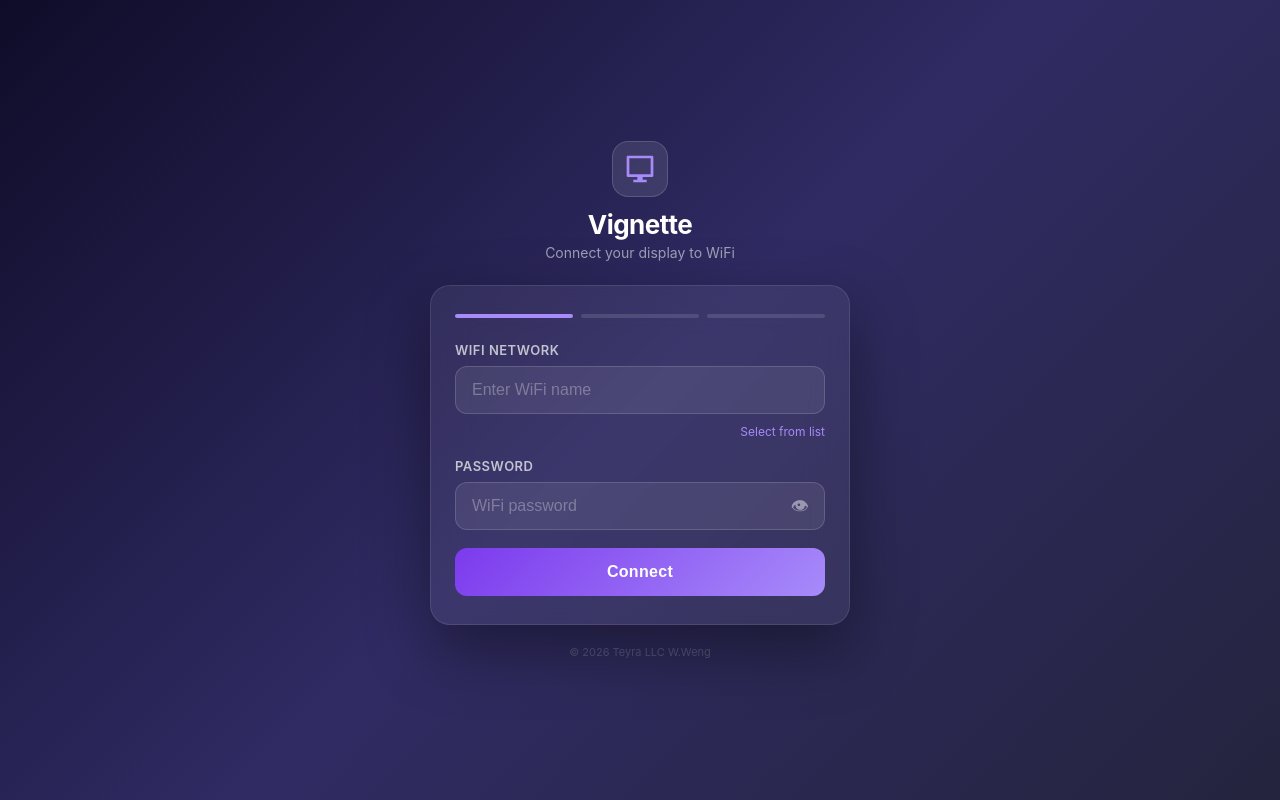
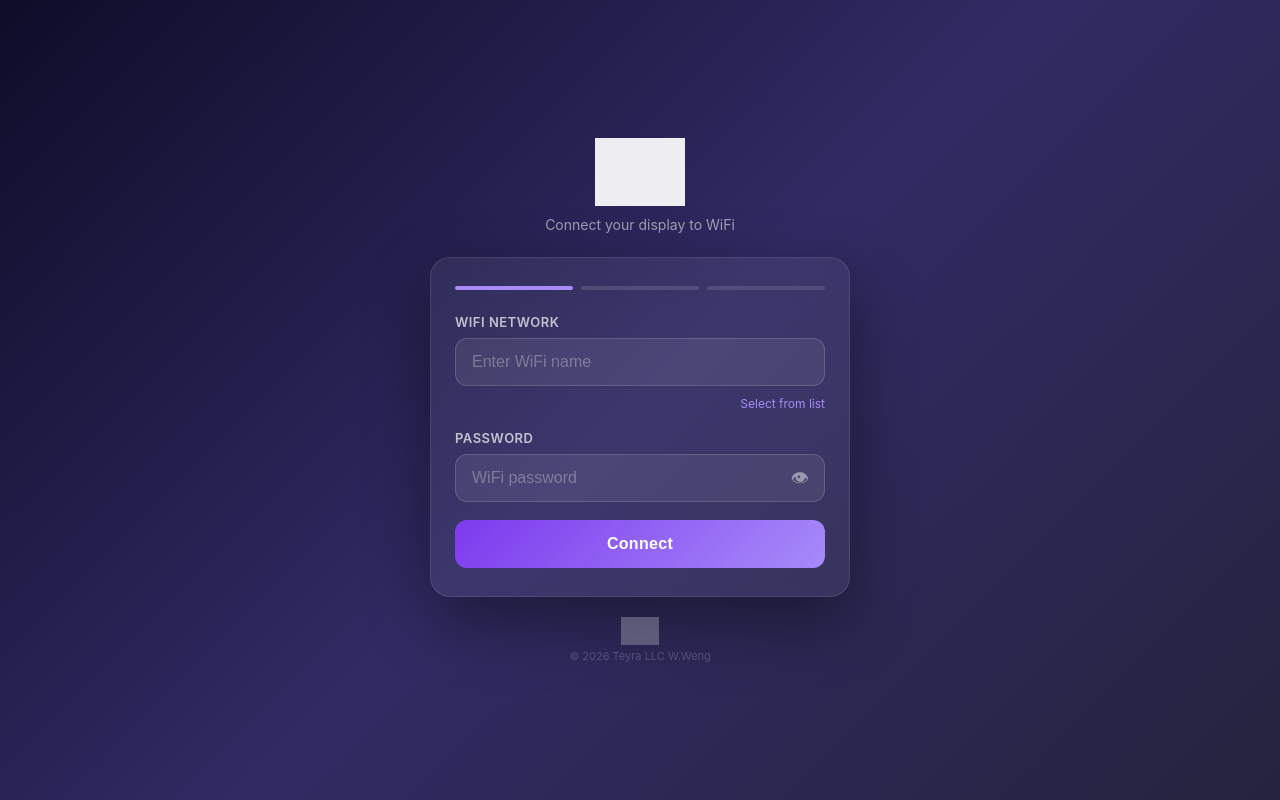
Before and after one commit to teyrallc/photopainter, a Flask app: page / in a window 1280 px wide. Run offline with Flask 3, Linux system fonts and the light colour scheme; data that the repository does not hold is empty; parts of the project's set-up code (start-up, migrations or seed data) failed here and were passed over; some libraries are stand-ins or nearby versions; grey boxes are pictures that could not be loaded.

Commit message:
feat: add Vignette logo to all branding pages and footer
- Add vignette-logo.svg to web/static/img/
- Replace text "Vignette" heading in auth/login with logo image
- Add logo above heading in auth/setup, verify, forgot
- Replace brand-icon + h1 in wifi_setup with logo
- Add logo footer to wifi_setup copyright
- Add logo above copyright in base.html footer
- Add logo to README license section

https://claude.ai/code/session_018FDmPZkUG7DrGDVXHRYYkN

```diff
--- a/web/templates/auth/forgot.html
+++ b/web/templates/auth/forgot.html
@@ -19,6 +19,7 @@
         .brand { text-align: center; margin-bottom: 24px; }
         .brand h1 { color: #f8fafc; font-size: 28px; font-weight: 700; letter-spacing: -0.5px; }
         .brand p { color: #94a3b8; font-size: 15px; margin-top: 4px; }
+        .brand-logo { height: 56px; filter: brightness(0) invert(1); opacity: 0.9; display: block; margin: 0 auto 12px; }
         .card {
             background: rgba(255, 255, 255, 0.05);
             backdrop-filter: blur(20px);
@@ -65,6 +66,7 @@
 <body>
     <div class="container">
         <div class="brand">
+            <img src="/static/img/vignette-logo.svg" alt="Vignette" class="brand-logo">
             <h1>Account Recovery</h1>
             <p>Request Hardware Auth Token</p>
         </div>
--- a/web/templates/auth/login.html
+++ b/web/templates/auth/login.html
@@ -19,6 +19,7 @@
         .brand { text-align: center; margin-bottom: 24px; }
         .brand h1 { color: #f8fafc; font-size: 28px; font-weight: 700; letter-spacing: -0.5px; }
         .brand p { color: #94a3b8; font-size: 15px; margin-top: 4px; }
+        .brand-logo { height: 72px; filter: brightness(0) invert(1); display: block; margin: 0 auto 8px; }
         .card {
             background: rgba(255, 255, 255, 0.05);
             backdrop-filter: blur(20px);
@@ -64,7 +65,7 @@
 <body>
     <div class="container">
         <div class="brand">
-            <h1>Vignette</h1>
+            <img src="/static/img/vignette-logo.svg" alt="Vignette" class="brand-logo">
             <p>Welcome Back</p>
         </div>
         <div class="card">
--- a/web/templates/auth/setup.html
+++ b/web/templates/auth/setup.html
@@ -19,6 +19,7 @@
         .brand { text-align: center; margin-bottom: 24px; }
         .brand h1 { color: #f8fafc; font-size: 28px; font-weight: 700; letter-spacing: -0.5px; }
         .brand p { color: #94a3b8; font-size: 15px; margin-top: 4px; }
+        .brand-logo { height: 56px; filter: brightness(0) invert(1); opacity: 0.9; display: block; margin: 0 auto 12px; }
         .card {
             background: rgba(255, 255, 255, 0.05);
             backdrop-filter: blur(20px);
@@ -63,6 +64,7 @@
 <body>
     <div class="container">
         <div class="brand">
+            <img src="/static/img/vignette-logo.svg" alt="Vignette" class="brand-logo">
             <h1>Create Admin</h1>
             <p>First-time Device Registration</p>
         </div>
--- a/web/templates/auth/verify.html
+++ b/web/templates/auth/verify.html
@@ -19,6 +19,7 @@
         .brand { text-align: center; margin-bottom: 24px; }
         .brand h1 { color: #f8fafc; font-size: 28px; font-weight: 700; letter-spacing: -0.5px; }
         .brand p { color: #94a3b8; font-size: 15px; margin-top: 4px; }
+        .brand-logo { height: 56px; filter: brightness(0) invert(1); opacity: 0.9; display: block; margin: 0 auto 12px; }
         .card {
             background: rgba(255, 255, 255, 0.05);
             backdrop-filter: blur(20px);
@@ -68,6 +69,7 @@
 <body>
     <div class="container">
         <div class="brand">
+            <img src="/static/img/vignette-logo.svg" alt="Vignette" class="brand-logo">
             <h1>Verify & Reset</h1>
             <p>Enter Hardware Token</p>
         </div>
--- a/web/templates/base.html
+++ b/web/templates/base.html
@@ -68,6 +68,9 @@
     </main>
 
     <footer class="bg-dark text-light text-center py-3 mt-auto">
+        <img src="{{ url_for('static', filename='img/vignette-logo.svg') }}"
+             alt="Vignette"
+             style="height:36px; filter: brightness(0) invert(1); opacity:0.85; display:block; margin:0 auto 6px;">
         <small>&copy; 2026 Teyra LLC W.Weng</small>
     </footer>
 
--- a/web/templates/wifi_setup.html
+++ b/web/templates/wifi_setup.html
@@ -481,10 +481,8 @@
     <div class="container">
         <!-- Brand -->
         <div class="brand">
-            <div class="brand-icon">
-                <svg viewBox="0 0 24 24"><path d="M21 2H3a1 1 0 00-1 1v14a1 1 0 001 1h7v2H7v2h10v-2h-3v-2h7a1 1 0 001-1V3a1 1 0 00-1-1zm-1 14H4V4h16v12z"/></svg>
-            </div>
-            <h1>Vignette</h1>
+            <img src="/static/img/vignette-logo.svg" alt="Vignette"
+                 style="height:68px; filter: brightness(0) invert(1); opacity:0.92; display:block; margin:0 auto 10px;">
             <p>Connect your display to WiFi</p>
         </div>
 
@@ -576,7 +574,11 @@
             </div>
         </div>
 
-        <div class="footer">&copy; 2026 Teyra LLC W.Weng</div>
+        <div class="footer">
+            <img src="/static/img/vignette-logo.svg" alt="Vignette"
+                 style="height:28px; filter: brightness(0) invert(1); opacity:0.25; display:block; margin:0 auto 4px;">
+            &copy; 2026 Teyra LLC W.Weng
+        </div>
     </div>
 
     <script>
```
Also changed, not shown: README.md, web/static/img/vignette-logo.svg (added).
